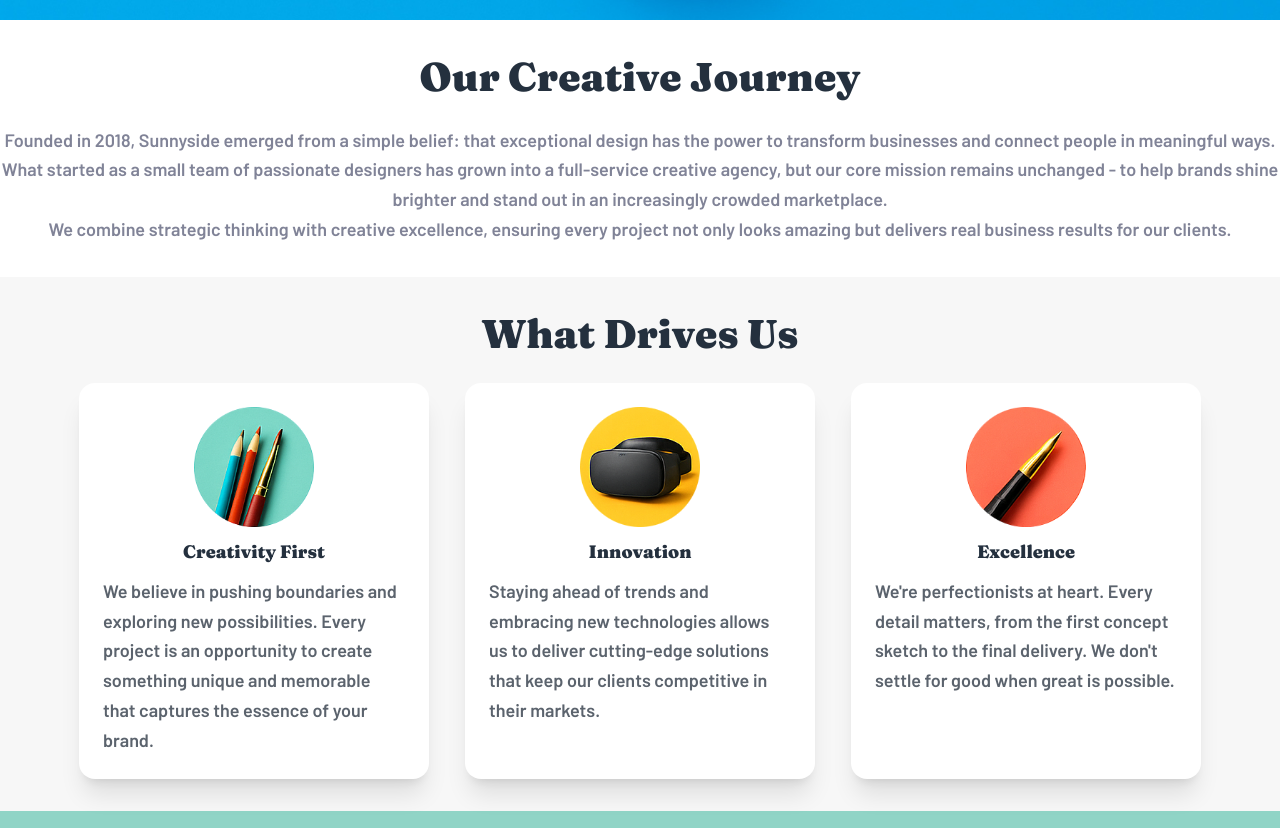
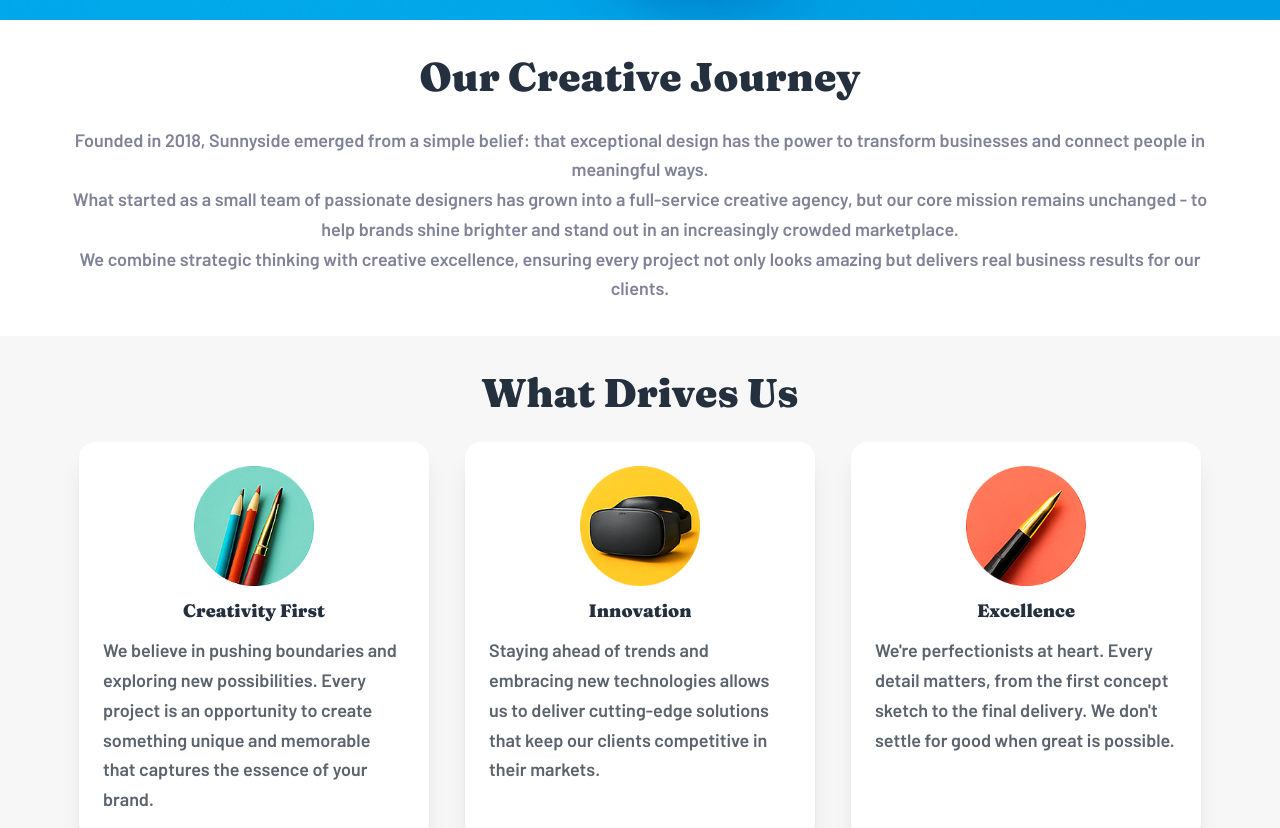
Before and after one commit to JakubM-I/agency-landing-page, a React (Vite) app: page /sunnyside/about in a window 1280 px wide. Shown: the part 780-1608 px from the top of the page. Built offline with nearby package versions, Linux system fonts and the light colour scheme.

Commit message:
History component width styling

```diff
--- a/src/features/about/History/index.tsx
+++ b/src/features/about/History/index.tsx
@@ -4,9 +4,11 @@ const History: React.FC = () => {
     return (
         <div className="py-8">
             <SectionTitle title="Our Creative Journey" />
+            <div className="w-[min(1200px,100%)] px-6 mx-auto">
                 <p className="text-preset-10 text-center text-grey-550">Founded in 2018, Sunnyside emerged from a simple belief: that exceptional design has the power to transform businesses and connect people in meaningful ways.</p>
                 <p className="text-preset-10 text-center text-grey-550">What started as a small team of passionate designers has grown into a full-service creative agency, but our core mission remains unchanged - to help brands shine brighter and stand out in an increasingly crowded marketplace.</p>
                 <p className="text-preset-10 text-center text-grey-550">We combine strategic thinking with creative excellence, ensuring every project not only looks amazing but delivers real business results for our clients.</p>
+            </div>
         </div>
     )
 }
--- a/src/features/about/Values/index.tsx
+++ b/src/features/about/Values/index.tsx
@@ -29,12 +29,12 @@ const values = [
    return (
       <div className="py-8 bg-[#F7F7F7]">
          <SectionTitle title="What Drives Us" />
-         <div className="flex flex-col md:flex-row gap-9 flex-nowrap justify-center items-stretch">
+         <div className="flex flex-col md:flex-row gap-9 flex-nowrap justify-center items-stretch px-6 md-px-0">
             {values.map((value) => (
             <div key={value.id} className="flex flex-col items-center justify-start gap-3.5 md:flex-[0_1_350px] p-6 bg-white h-auto rounded-2xl shadow-xl">
                <picture className="w-30">
                   <source srcSet={value.graphic} />
-                  <img src={value.graphic} alt="" />
+                  <img src={value.graphic} alt={value.title} />
                </picture>
                <h3 className="text-preset-7 text-grey-950">{value.title} </h3>
                <p className="text-preset-10 text-grey-600">{value.description}</p>
```
Lines whose indentation alone changed are shown as unchanged.
